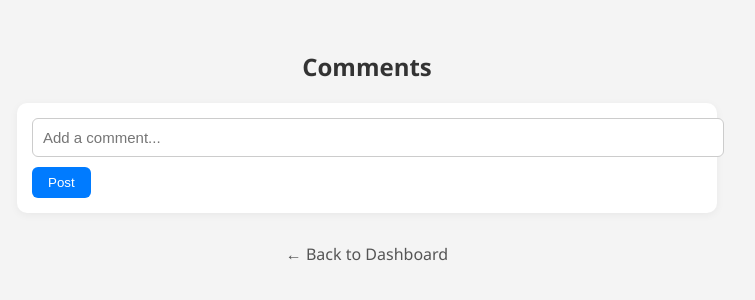
After one commit to SambhavVinay/GOONGRAM, a Flask app: page /comments/1 in a window 1280 px wide. The commit adds this page. Shown: the top 300 px of the page, without its empty margins (273-1028 px from the left). Run offline with Flask 3, Linux system fonts and the light colour scheme; data that the repository does not hold is empty.

Commit message:
comments

```diff
--- a/app.py
+++ b/app.py
@@ -46,9 +46,39 @@ class Gooners(db.Model):
 class Posts(db.Model):
     post_id = db.Column(db.Integer, primary_key=True, autoincrement=True)
     post = db.Column(db.String(200))
-    post_comments = db.Column(db.String(200))
     post_caption = db.Column(db.String(200))
     user_id = db.Column(db.Integer, db.ForeignKey('gooners.user_id'), nullable=False)
+
+class Comments(db.Model):
+    comment_id = db.Column(db.Integer, primary_key=True, autoincrement=True)
+    comment_text = db.Column(db.String(300), nullable=False)
+    timestamp = db.Column(db.DateTime, default=datetime.utcnow)
+
+
+    user_id = db.Column(db.Integer, db.ForeignKey('gooners.user_id'), nullable=False)
+    post_id = db.Column(db.Integer, db.ForeignKey('posts.post_id'), nullable=False)
+
+
+    user = db.relationship('Gooners', backref='comments', lazy=True)
+    post = db.relationship('Posts', backref='comments', lazy=True)
+
+@app.route("/comments/<int:post_id>", methods=["POST", "GET"])
+def comments(post_id):
+    user_id = session.get("user_id")
+    if request.method == "POST":
+        comment = request.form["comment"]
+        new_comment = Comments(
+            comment_text=comment,
+            user_id=user_id,
+            post_id=post_id
+        )
+        db.session.add(new_comment)
+        db.session.commit()
+    comment = Comments.query.filter_by(post_id=post_id).order_by(Comments.timestamp.desc()).all()
+    return render_template("comments.html", comment=comment, post_id = post_id)
+
+
+
 
 
 @app.route("/post1", methods=["POST", "GET"])
@@ -160,11 +190,6 @@ def login():
         gooner = Gooners.query.filter_by(user_name=user_name, user_password=user_password).first()
         if gooner:
             session["user_id"] = gooner.user_id
-            client_message = f"Congrats {user_name}, Successful LOGIN onto GoonGram!"
-            server = smtplib.SMTP("smtp.gmail.com", 587)
-            server.starttls()
-            server.login(EMAIL_USER, EMAIL_PASS)
-            server.sendmail(EMAIL_USER, user_name, client_message)
             if gooner.name and gooner.DOB:
                 return redirect("/gooners")
             else:
@@ -235,7 +260,8 @@ def dashboard():
     user_id = session.get("user_id")
     posts = Posts.query.order_by(Posts.post_id.desc()).all()
     user = Gooners.query.order_by(Gooners.dateadded).all()
-    return render_template("dashboard.html", posts = posts, user = user)
+    comments = Comments.query.order_by(Comments.comment_id.desc()).all()
+    return render_template("dashboard.html", posts = posts, user = user,comments = comments)
 
 @app.route("/gooners")
 def gooners():
--- /dev/null
+++ b/templates/comments.html
@@ -0,0 +1,105 @@
+<!DOCTYPE html>
+<html lang="en">
+<head>
+  <meta charset="UTF-8" />
+  <title>Comments</title>
+  <style>
+    body {
+      font-family: 'Segoe UI', sans-serif;
+      background: #f4f4f4;
+      padding: 30px;
+      max-width: 700px;
+      margin: auto;
+    }
+
+    h2 {
+      margin-bottom: 20px;
+      color: #333;
+      text-align: center;
+    }
+
+    form {
+      background: white;
+      padding: 15px;
+      border-radius: 10px;
+      box-shadow: 0 2px 8px rgba(0,0,0,0.05);
+      margin-bottom: 25px;
+    }
+
+    input[type="text"] {
+      width: 100%;
+      border: 1px solid #ccc;
+      border-radius: 6px;
+      padding: 10px;
+      font-size: 15px;
+    }
+
+    button {
+      margin-top: 10px;
+      padding: 8px 16px;
+      background: #007bff;
+      color: white;
+      border: none;
+      border-radius: 6px;
+      cursor: pointer;
+    }
+
+    button:hover {
+      background: #0056b3;
+    }
+
+    .comment-box {
+      background: #fff;
+      padding: 15px;
+      margin-bottom: 15px;
+      border-radius: 8px;
+      box-shadow: 0 2px 6px rgba(0,0,0,0.08);
+    }
+
+    .comment-box strong {
+      font-weight: 600;
+      color: #222;
+    }
+
+    .timestamp {
+      color: #888;
+      font-size: 12px;
+      margin-top: 5px;
+    }
+
+    .back-link {
+      display: block;
+      text-align: center;
+      margin-top: 30px;
+      text-decoration: none;
+      color: #555;
+    }
+
+    .back-link:hover {
+      color: #000;
+    }
+  </style>
+</head>
+<body>
+
+  <h2>Comments</h2>
+
+  <!-- Add Comment Form -->
+  <form method="POST" action="/comments/{{ post_id }}"> <!-- ✅ fixed -->
+    <input type="text" name="comment" placeholder="Add a comment..." required>
+    <button type="submit">Post</button>
+  </form>
+
+  <!-- Comment List -->
+  {% for c in comment %}
+    <div class="comment-box">
+      <strong>{{ c.user.user_name }}</strong>
+      <p>{{ c.comment_text }}</p>
+      <div class="timestamp">{{ c.timestamp.strftime('%Y-%m-%d %H:%M') }}</div>
+    </div>
+  {% endfor %}
+
+  <a href="/dashboard" class="back-link">← Back to Dashboard</a>
+
+</body>
+</html>
```
Also changed, not shown: migrations/versions/6a9ca717fd3a_added_comments_table.py (added, +32 -0 lines), templates/dashboard.html (+15 -2 lines).
